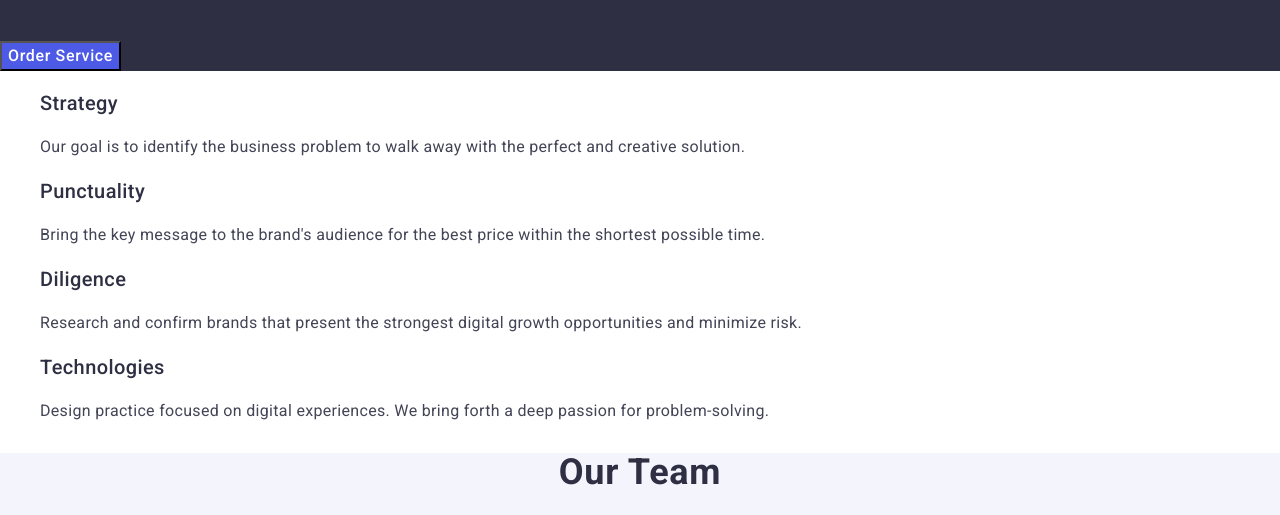
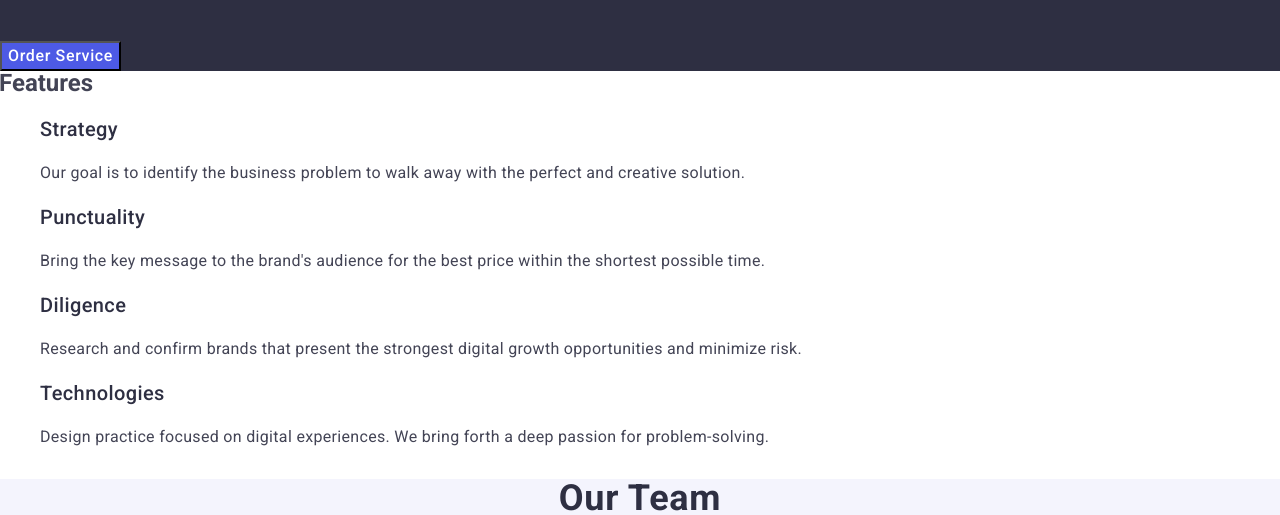
Before and after one commit to Taran-Sergey/goit-markup-hw-02, a plain HTML site: page index.html in a window 1280 px wide. Shown: the part 285-800 px from the top of the page. Drawn offline with nearby package versions, Linux system fonts and the light colour scheme.

Commit message:
revisionfive

```diff
--- a/css/styles.css
+++ b/css/styles.css
@@ -24,9 +24,6 @@ address{
 }
 
 .visually-hidden {
-    position: absolute;
-    width: 1px;
-    height: 1px;
     margin: -1px;
     border: 0;
     padding: 0;
```
